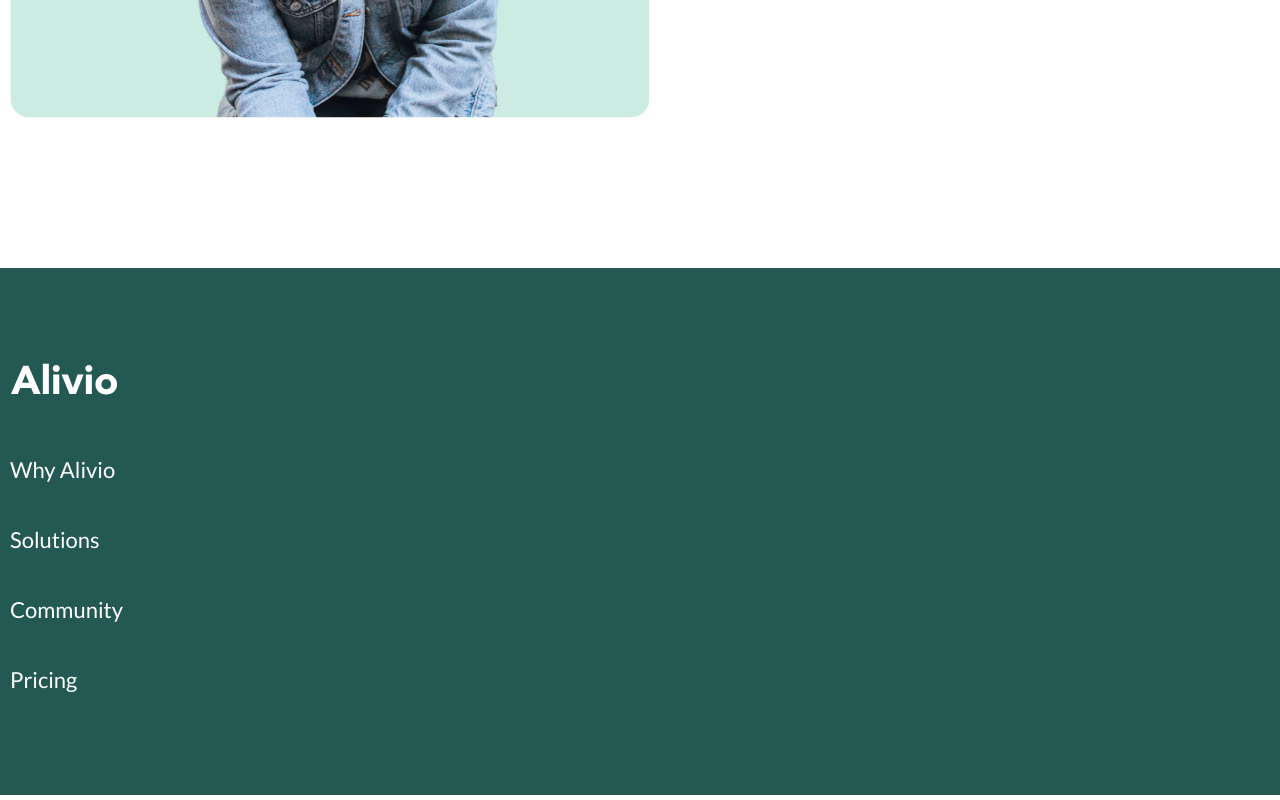
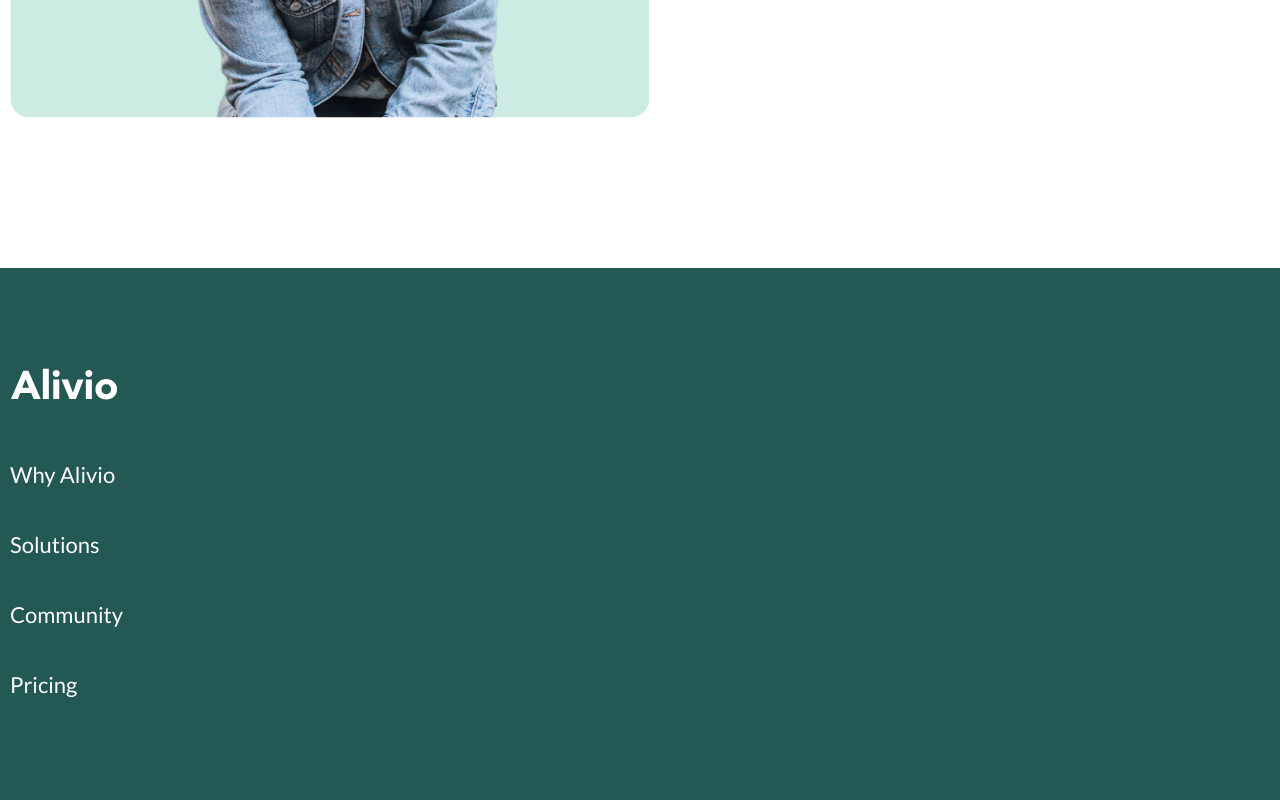
Before and after one commit to HardMove/Alivio, a plain HTML site: page index.html in a window 1280 px wide. Shown: the part 3932-4732 px from the top of the page. Drawn offline with Linux system fonts and the light colour scheme.

Commit message:
footer fixed

```diff
--- a/scss/style.scss
+++ b/scss/style.scss
@@ -291,7 +291,7 @@
 .footer {
    background-color: #245852;
    padding-bottom: 100px;
-
+   padding-top: 100px;
    &__list {
       display: flex;
       flex-direction: column;
@@ -308,7 +308,6 @@
    }
 
    &__logo {
-      margin-top: 95px;
       margin-bottom: 60px;
    }
 }
```
Also changed, not shown: css/style.css.
